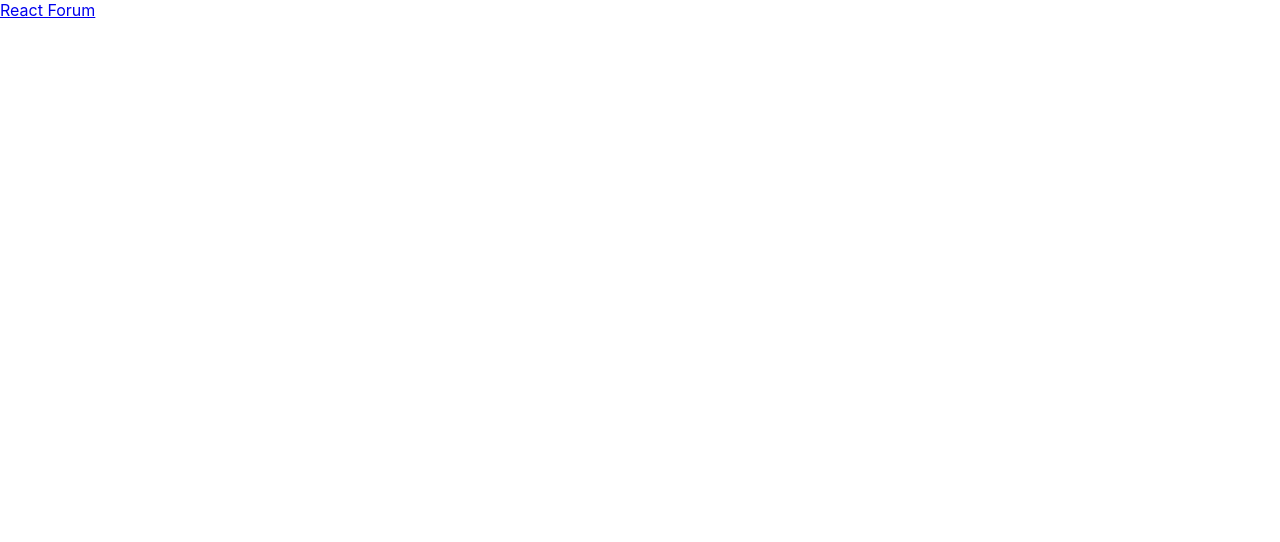
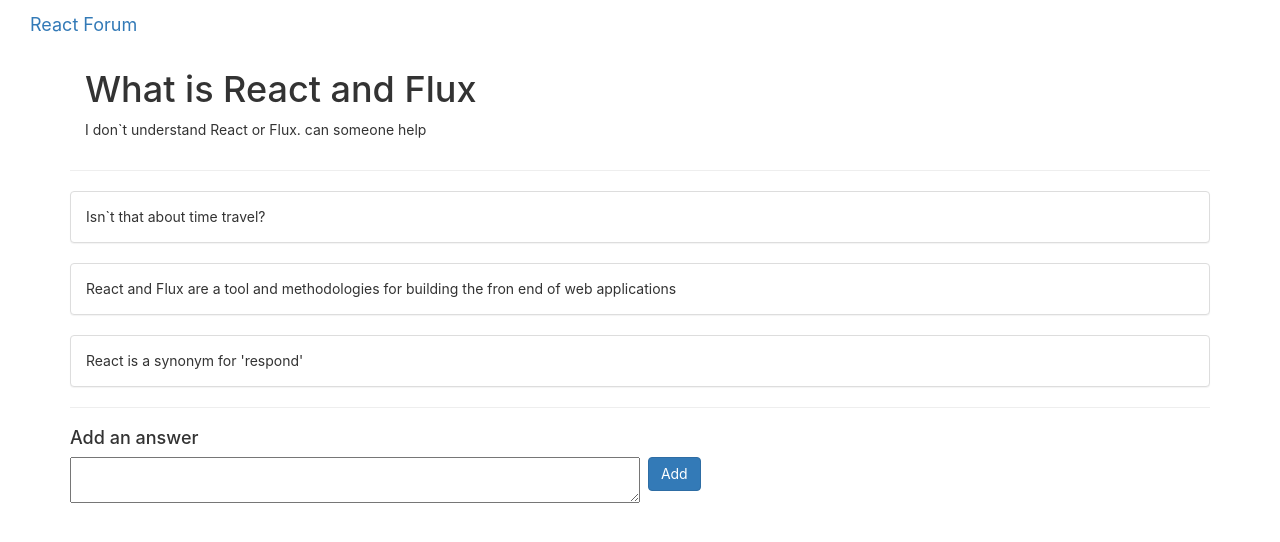
Before and after one commit to AbebeAsnake/qn-react-abebe, a React (Create React App) app: page / in a window 1280 px wide. Shown: the top 542 px of the page. Built offline with nearby package versions, Linux system fonts and the light colour scheme.

Commit message:
answer supplied

```diff
--- a/package.json
+++ b/package.json
@@ -6,6 +6,7 @@
     "@testing-library/jest-dom": "^5.11.4",
     "@testing-library/react": "^11.1.0",
     "@testing-library/user-event": "^12.1.10",
+    "bootstrap": "^4.5.3",
     "i": "^0.3.6",
     "react": "^17.0.1",
     "react-bootstrap": "^1.4.3",
--- a/public/index.html
+++ b/public/index.html
@@ -25,6 +25,8 @@
       Learn how to configure a non-root public URL by running `npm run build`.
     -->
     <title>React App</title>
+    <link rel="stylesheet"  href="https://maxcdn.bootstrapcdn.com/bootstrap/3.3.4/css/bootstrap.min.css" />
+
   </head>
   <body>
     <noscript>You need to enable JavaScript to run this app.</noscript>
--- /dev/null
+++ b/src/components/Forum.Answers.react.jsx
@@ -0,0 +1,23 @@
+import React from 'react';
+import ForumAnswer from "./ForumAnswer.react";
+
+class ForumAnswers extends React.Component{
+
+
+
+    render(){
+        const  allAnswers = this.props.allAnswers;
+         const answers = [];
+
+        for(const key in allAnswers){
+    answers.push(<ForumAnswer key={key} id={key} answer={allAnswers[key]}/>)
+}
+        return(
+           <div>
+               {answers}
+           </div>
+        )
+    }
+}
+
+export default ForumAnswers;
--- /dev/null
+++ b/src/components/Forum.Question.react.jsx
@@ -0,0 +1,17 @@
+import React from 'react';
+
+class ForumQuestion extends React.Component{
+    render(){
+        return(
+            <div className="container">
+            <div>
+  <h1>What is React and Flux</h1>
+  <p>I don`t understand React or Flux. can someone help</p>
+            </div>
+
+          </div>
+        );
+    }
+}
+
+export default ForumQuestion;
--- a/src/components/Forum.react.jsx
+++ b/src/components/Forum.react.jsx
@@ -1,5 +1,8 @@
 /** define the parent component */
 import React from 'react';
+import ForumAnswers from './Forum.Answers.react';
+import ForumQuestion from './Forum.Question.react';
+import ForumAddAnswerBox from './ForumAddAnswerBox.react';
 import ForumHeader from "./ForumHeader.react";
 
 class Forum extends React.Component {
@@ -26,8 +29,18 @@
 
     render() {
 
-
-        return( <div><ForumHeader allAnswers ={this.state.allAnswers} /></div>);
+        return(
+        <div>
+            <ForumHeader />
+            <div className="container">
+                <ForumQuestion/>
+                <hr/>
+            <ForumAnswers allAnswers={this.state.allAnswers}/>
+            <hr/>
+            <h4>Add an answer</h4>
+            <ForumAddAnswerBox/>
+            </div>
+        </div>);
 
     }
 };
--- /dev/null
+++ b/src/components/ForumAddAnswerBox.react.jsx
@@ -0,0 +1,15 @@
+import React from 'react';
+class ForumAddAnswerBox extends React.Component{
+    render(){
+        return(
+            <div>
+                <textarea id="addAnswer" className="col-md-6 col-xs-8">
+
+                </textarea>
+                &nbsp; <input type="button" className="btn btn-primary" value="Add"/>
+                </div>
+        )
+    }
+}
+
+export default ForumAddAnswerBox;
--- /dev/null
+++ b/src/components/ForumAnswer.react.jsx
@@ -0,0 +1,22 @@
+import React from 'react';
+import PropTypes from 'prop-types';
+
+class ForumAnswer extends React.Component{
+    render(){
+        const answer = this.props.answer;
+        return(
+<div className="panel panel-default">
+    <div className="panel-body">
+        {answer.body}
+
+    </div>
+
+</div>
+        )
+    }
+}
+ForumAnswer.propTypes = {
+    answer: PropTypes.object.isRequired
+  }
+
+  export default ForumAnswer;
--- a/src/components/ForumHeader.react.jsx
+++ b/src/components/ForumHeader.react.jsx
@@ -1,6 +1,5 @@
 import React from 'react';
-import{Nav, Button,NavDropdown,Form, FormControl}  from 'react-bootstrap';
-import Navbar from 'react-bootstrap/Navbar';
+import {Nav} from 'react-bootstrap';
 
 
 class ForumHeader extends React.Component
@@ -11,10 +10,10 @@
     return(
 
         <Nav className="mr-auto">
-          <div className="container">
+          <div className="container-fluid">
 
-            <div className="nav-title">
-              <a className="nav regular" href="#"> React Forum</a>
+            <div className="navbar-header">
+              <a className="navbar-brand" href="#"> React Forum</a>
             </div>
           </div>
         </Nav>
--- a/src/index.js
+++ b/src/index.js
@@ -1,7 +1,7 @@
 import React from 'react';
 import ReactDOM from 'react-dom';
 import './index.css';
-import App from './App';
+// import App from './App';
 import reportWebVitals from './reportWebVitals';
 import Forum from "./components/Forum.react";
 
```
Also changed, not shown: 1 other file (tests, documents, lock files or other folders).
